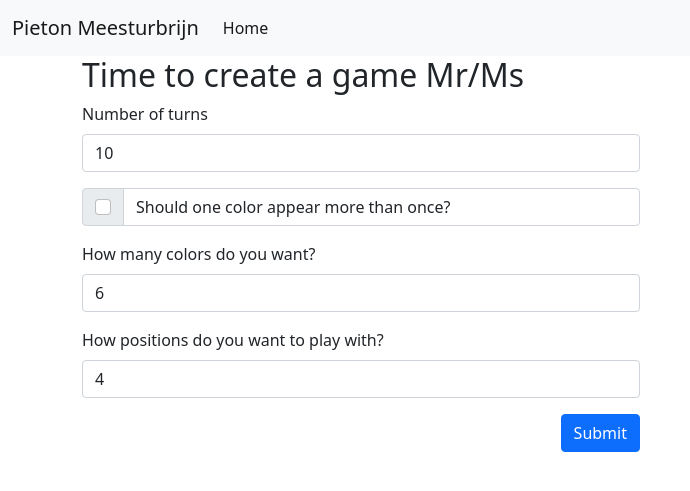
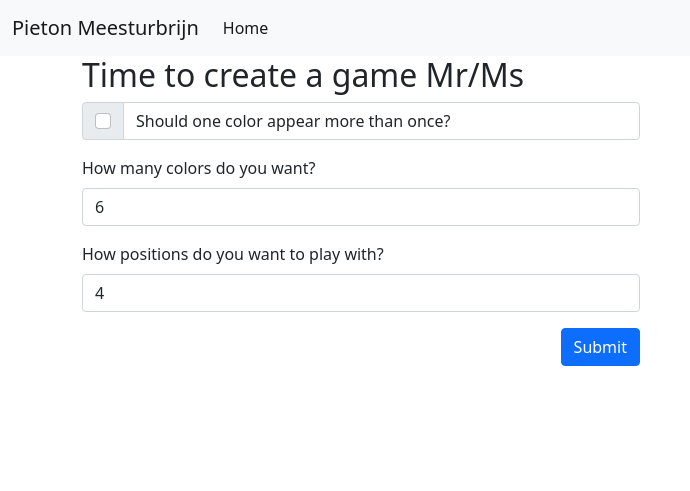
Before and after one commit to LordChunk/Python-Eindopdracht, a Flask app: page /game/create in a window 1280 px wide. Shown: the top 491 px of the page, without its empty margins (0-690 px from the left). Run offline with Flask 2, Linux system fonts and the light colour scheme.

Commit message:
Added cheat view and removed turn input from create game form

```diff
--- a/app.py
+++ b/app.py
@@ -78,7 +78,7 @@ def game(game_id):
         used_colors = list(Color)[0:game.number_of_colors]
         # TODO: Add logic for winning
 
-        return render_template('game.html', game=game, pins=pins, Color=used_colors)
+        return render_template('game.html', game=game, pins=pins, Color=used_colors, code=game.code)
     else:
         color_array = []
         for value in request.form.values():
--- a/templates/create-game.html
+++ b/templates/create-game.html
@@ -4,11 +4,6 @@
         <h2>Time to create a game Mr/Ms {{ session['username'] }}</h2>
 
         <form action="/game/create" method="POST">
-            <div class="form-label">Number of turns</div>
-            <div class="input-group mb-3">
-                <input type="number" class="form-control" name="turns" value="10">
-            </div>
-
             <label for="duplicate_color_checkbox" class="input-group mb-3">
                 <div class="input-group-text">
                     <input id="duplicate_color_checkbox" class="form-check-input mt-0" name="duplicate_color" type="checkbox">
```
Also changed, not shown: templates/game.html (+7 -0 lines).
